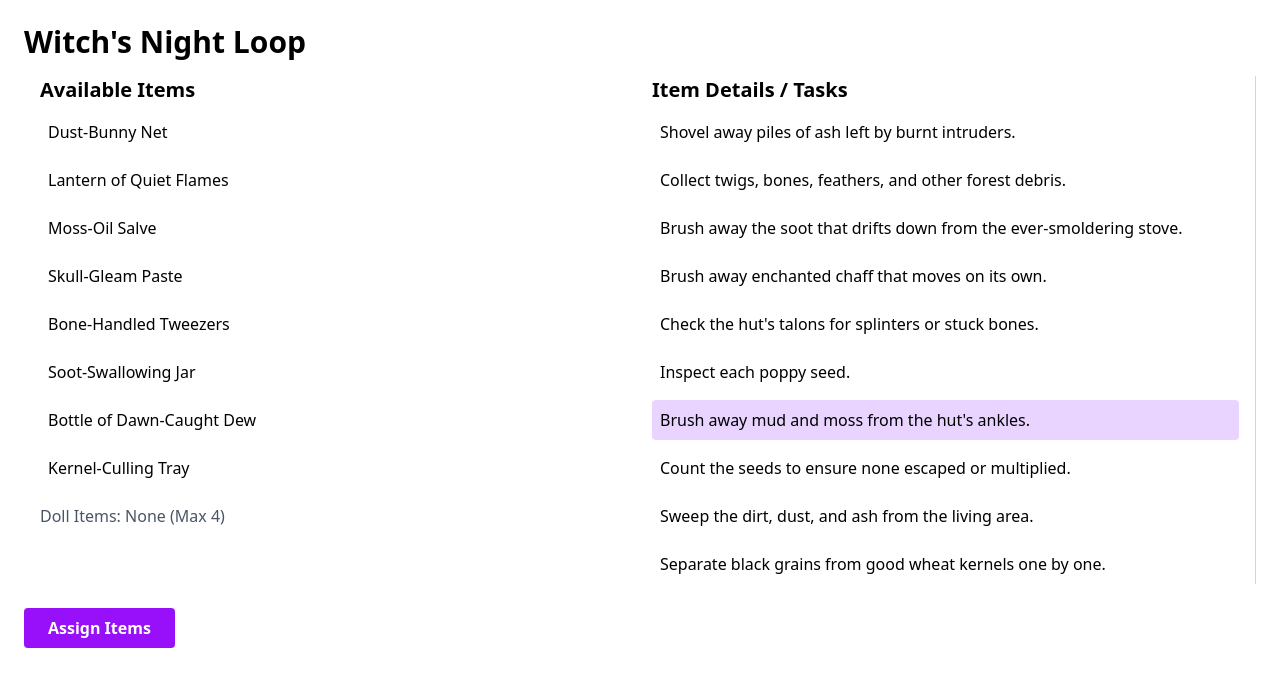
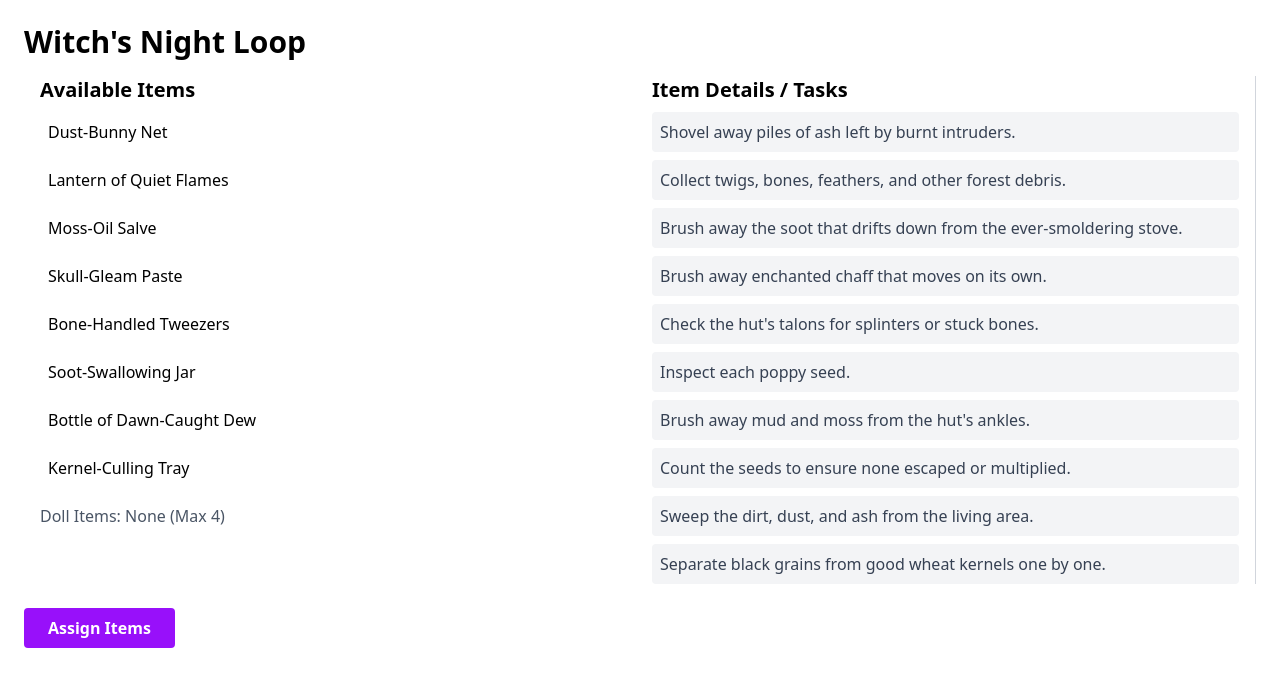
Before and after one commit to ZippyDaFish/myth-adaptation, a SvelteKit app: page / in a window 1280 px wide. Both pictures are taken after a click on the button "Continue". Shown: the top 686 px of the page. Built offline with nearby package versions, Linux system fonts and the light colour scheme.

Commit message:
Update task odds

```diff
--- a/src/routes/+page.svelte
+++ b/src/routes/+page.svelte
@@ -32,6 +32,33 @@
     hoveredItem = item;
     hoverTasks = getTasksForItem(item.id);
   }
+
+  function supportingItemCount(taskId: number): number {
+  // Count doll-held items that can help this task
+  const dollSupport = $nightState.dollItems.filter(item =>
+    getTasksForItem(item.id).some(t => t.id === taskId)
+  ).length;
+
+  // Hovered item contributes visually (but does not consume a slot)
+  const hoverSupport =
+    hoveredItem &&
+    getTasksForItem(hoveredItem.id).some(t => t.id === taskId)
+      ? 1
+      : 0;
+
+  return dollSupport + hoverSupport;
+}
+
+function taskOddsClass(taskId: number): string {
+  const count = supportingItemCount(taskId);
+
+  if (count >= 4) return "bg-emerald-500 text-white font-semibold";
+  if (count === 3) return "bg-green-400 text-green-900";
+  if (count === 2) return "bg-green-200";
+  if (count === 1) return "bg-yellow-200";
+  return "bg-gray-100 text-gray-700";
+}
+
 </script>
 
 <div class="p-6 space-y-6">
@@ -73,13 +100,16 @@
         <ul class="space-y-2">
           {#each $nightState.nightlyTasks as t}
             <li
-              class="p-2 rounded"
-              class:bg-purple-200={
-                $nightState.dollItems.some(i => getTasksForItem(i.id).some(task => task.id === t.id)) ||
-                (hoveredItem && getTasksForItem(hoveredItem.id).some(task => task.id === t.id))
-              }
-            >
-              {t.name}
+              class={`p-2 rounded transition-colors duration-200 ${taskOddsClass(t.id)}`}>
+              <div class="flex justify-between items-center">
+                <span>{t.name}</span>
+
+                {#if supportingItemCount(t.id) > 0 && $currentStep.key === "giveDollItems"}
+                  <span class="text-xs opacity-80">
+                    +{supportingItemCount(t.id)} on 3d6
+                  </span>
+                {/if}
+              </div>
             </li>
           {/each}
         </ul>
@@ -96,7 +126,7 @@
   {#if !["getTasks", "listItems", "giveDollItems"].includes($currentStep.key)}
     <div class="p-4 bg-gray-100 rounded shadow">
       <h2 class="text-2xl font-semibold mb-2">{$currentStep.label}</h2>
-      <p class="text-gray-700">Story beat or instructions for this step go here.</p>
+      <p class="text-gray-700">{$currentStep.storyText}</p>
     </div>
   {/if}
 
```
